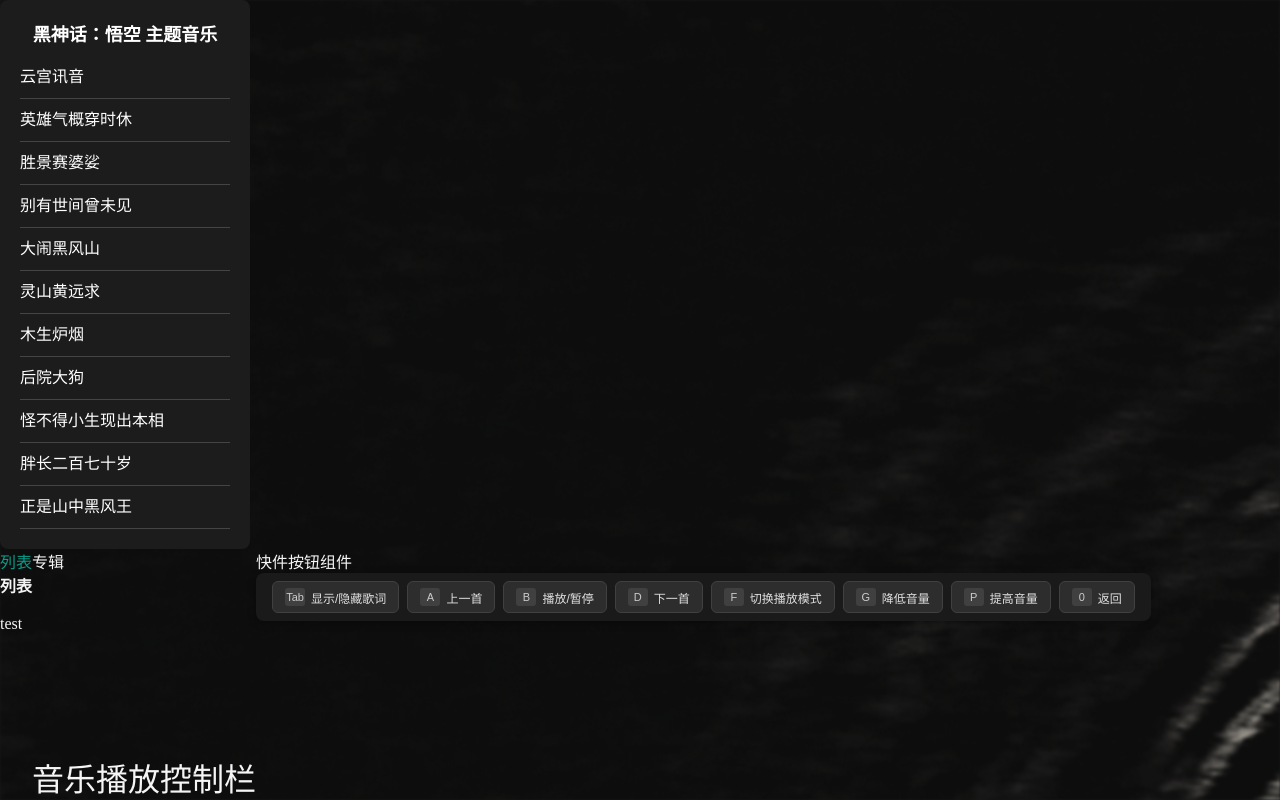
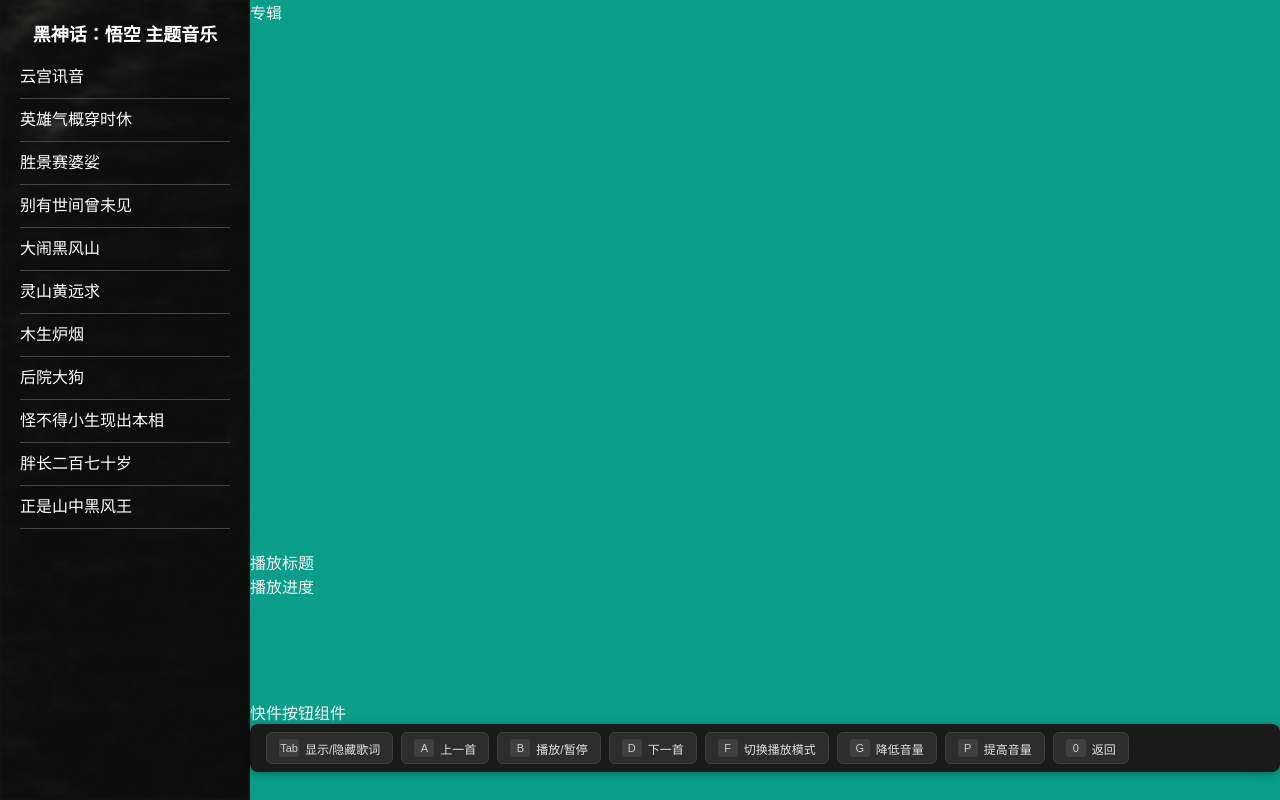
Before and after one commit to dirstart/blackMyth, a Vue app: page / in a window 1280 px wide. Built offline with nearby package versions, Linux system fonts and the light colour scheme.

Commit message:
refactor: 调整布局样式和窗口尺寸配置
优化应用整体布局结构，调整窗口初始尺寸和最小尺寸限制
移除左侧列表背景色，修改标题栏高度
添加flex基础尺寸工具类，扩展z-index范围
重构App.vue布局结构，简化音乐播放器界面

```diff
--- a/src/App.vue
+++ b/src/App.vue
@@ -1,48 +1,32 @@
 <template>
   <div class="app h-screen flex-col overflow-hidden relative">
-    <MacTitleBar />
-    <InkBg class="h-screen" />
+    <MacTitleBar class="z-9999 basis-32" />
 
     <!-- app 主内容 -->
-    <div class="main relative z-10 h-full flex-col">
-      <LeftList />
+    <div class="main relative z-10 flex-1 flex-row">
+      <LeftList class="basis-250" />
 
       <!-- 音乐内容 -->
-      <div class="content flex-1 flex-row overflow-hidden">
-        <!-- 音乐列表 -->
-        <div class="playlist mb32">
-          <div
-            class="text-10"
-            style="color:#089e8a"
-          >
-            列表
-          </div>
-          <div class="text-bold mb18">
-            列表
-          </div>
-          <div class="">
-            test
-          </div>
+      <div class="content flex-1 flex-col">
+        <!-- 专辑/封面 -->
+        <div class="player-content flex-1">
+          <div>专辑</div>
+        </div>
+        <!-- 音乐播放器 -->
+        <div class="player basis-150">
+          <div>播放标题</div>
+          <div>播放进度</div>
         </div>
 
-        <!-- 音乐容器 -->
-        <div class="player flex-col">
-          <div class="player-content flex-1">
-            <div>专辑</div>
-          </div>
-
-          <!-- 用户控制栏 -->
-          <div class="text-32 ctrl">
-            音乐播放控制栏
-          </div>
-        </div>
-
-        <div class="shortcuts">
+        <div class="shortcuts basis-100">
           快件按钮组件
           <ShortCut />
         </div>
       </div>
     </div>
+
+    <!-- 背景 -->
+    <InkBg class="h-screen z--1" />
   </div>
 </template>
 
@@ -53,4 +37,8 @@
 import ShortCut from '@/components/ShortCut.vue';
 </script>
 
-<style lang="less"></style>
+<style lang="less">
+.content {
+  background-color: #089e8a;
+}
+</style>
--- a/src/components/LeftList.vue
+++ b/src/components/LeftList.vue
@@ -32,7 +32,6 @@
 <style scoped lang="less">
 .left-list-container {
   width: 250px;
-  background-color: #1c1c1c;
   color: white;
   padding: 20px;
   border-radius: 8px;
--- a/src/components/MacTitleBar.vue
+++ b/src/components/MacTitleBar.vue
@@ -47,7 +47,7 @@
 .mac-title-bar {
   /* 允许拖动 */
   -webkit-app-region: drag;
-  height: 28px;
+    height: 32px;
   display: flex;
   align-items: center;
   padding: 0 12px;
--- a/src/main.js
+++ b/src/main.js
@@ -10,8 +10,10 @@
 const createWindow = () => {
 	// Create the browser window.
 	const mainWindow = new BrowserWindow({
-		width: 800,
-		height: 600,
+    width: 1200,       // 初始宽度
+    height: 800,       // 初始高度
+    minWidth: 1057,    // 最小宽度
+    minHeight: 752,    // 最小高度
     frame: false, // 完全隐藏原生标题栏
     transparent: true, // 标题栏允许透明
     alwaysOnTop: false, // 避免强制置顶
--- a/src/style/utils.less
+++ b/src/style/utils.less
@@ -18,6 +18,17 @@
 .flex-1 {
   flex: 1;
 }
+
+// 添加basis工具类
+@basis-values: 100, 150, 200, 250;
+
+each(@basis-values, {
+  .basis-@{value} {
+    flex-grow: 0;
+    flex-shrink: 0;
+    flex-basis: @value * 1px;
+  }
+});
 
 .flex-wrap {
   flex-wrap: wrap;
@@ -94,7 +105,7 @@
 }
 
 /* z-index工具类 - 使用Less函数实现 */
-@z-index-values: 10, 20, 30, 40, 50, 60, 70, 80, 90, 100, 1000, 9999;
+@z-index-values: -1, 10, 20, 30, 40, 50, 60, 70, 80, 90, 100, 1000, 9999;
 
 // 生成z-index类 (z-10, z-20, etc.)
 .generate-z-index-classes() {
```
